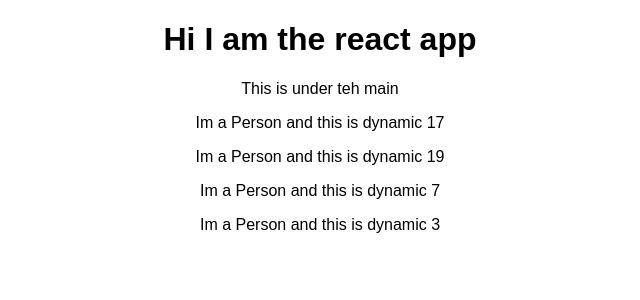
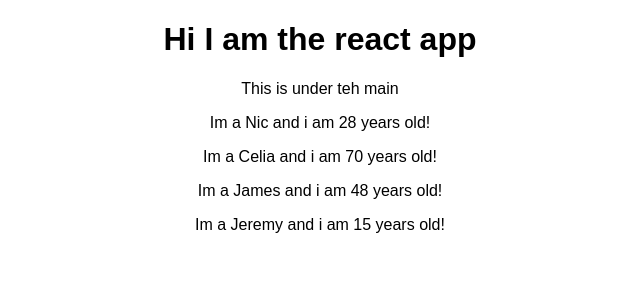
Before and after one commit to lucianboatright/React_training, a React (Create React App) app: page / in a window 1280 px wide. Shown: the top 300 px of the page, without its empty margins (320-960 px from the left). Built offline with nearby package versions, Linux system fonts and the light colour scheme.

Commit message:
adding multiple liines of dynamic code using props

```diff
--- a/src/App.js
+++ b/src/App.js
@@ -8,10 +8,10 @@ class App extends Component {
       <div className="App">
         <h1>Hi I am the react app</h1>
         <p>This is under teh main</p>
-        <Person />
-        <Person />
-        <Person />
-        <Person />
+        <Person name="Nic" age= '28' />
+        <Person name="Celia" age= '70'  />
+        <Person name="James" age= '48'  />
+        <Person name="Jeremy" age= '15'  />
       </div>
     );
     // return React.createElement('div', {className: 'App'}, React.createElement('h1', null, 'Does this work now?'));
--- a/src/Person/Person.js
+++ b/src/Person/Person.js
@@ -1,7 +1,7 @@
 import React from 'react';
 
-const person = () => {
-    return <p>Im a Person and this is dynamic {Math.floor(Math.random() * 20)}</p>
+const person = (props) => {
+    return <p>Im a {props.name} and i am {props.age} years old!</p>
 };
 
 export default person
```
